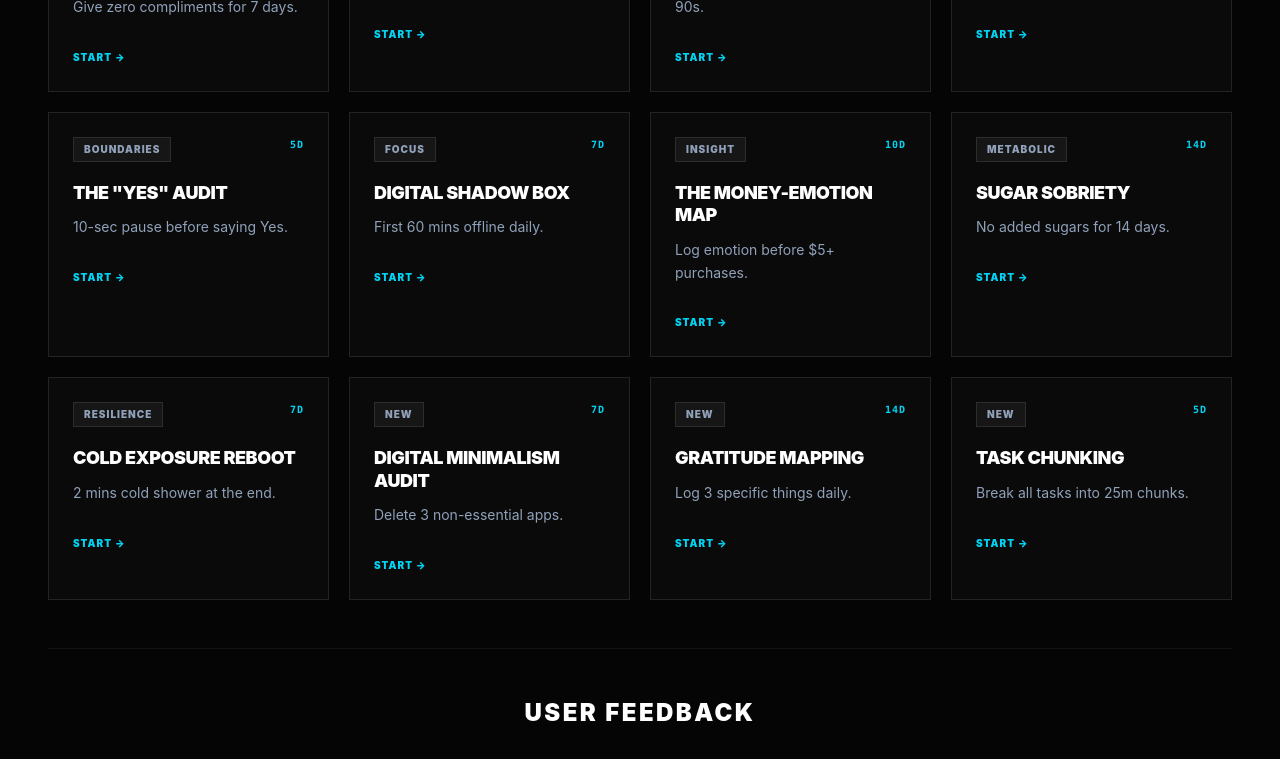
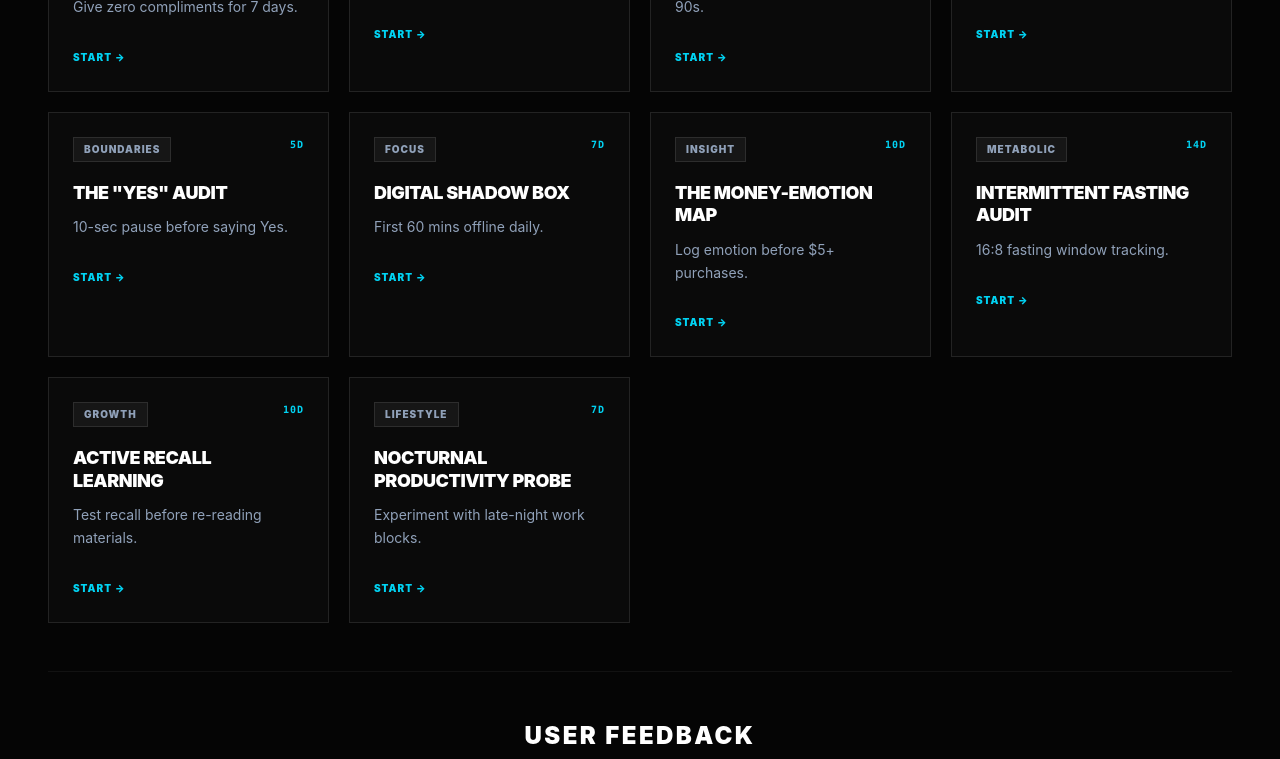
Before and after one commit to aksharap22/LifeOS, a React (Vite) app in the folder frontend/: page / in a window 1280 px wide. Shown: the part 1616-2375 px from the top of the page. Built offline with nearby package versions, Linux system fonts and the light colour scheme.

Commit message:
Fix: Replace duplicate challenges with unique experiments

```diff
--- a/frontend/src/data/challengeTemplates.ts
+++ b/frontend/src/data/challengeTemplates.ts
@@ -46,7 +46,7 @@ export const challengeTemplates: ChallengeTemplate[] = [
     badge: 'High Impact',
     category: 'Lifestyle',
     duration: 14,
-    description: 'Shift your deep-work block 2 hours earlier/later.',
+    description: 'Shift your primary deep-work block 2 hours earlier/later.',
     hypothesis: 'Working in alignment with your natural biological clock increases focus.',
     metrics: [{ name: 'Clarity', type: 'Rating Scale' }],
     prompts: ['What time did you start?'],
@@ -161,63 +161,39 @@ export const challengeTemplates: ChallengeTemplate[] = [
     tags: ['money', 'behavioral', 'spending'],
   },
   {
-    id: 'sugar-sobriety',
-    title: 'Sugar Sobriety',
+    id: 'fasting-audit',
+    title: 'Intermittent Fasting Audit',
     badge: 'Metabolic',
     category: 'Health',
     duration: 14,
-    description: 'No added sugars for 14 days.',
-    hypothesis: 'Stable blood sugar = stable energy.',
-    metrics: [{ name: 'Energy', type: 'Rating Scale' }],
-    prompts: ['How was energy?'],
-    tags: ['health', 'sugar', 'diet'],
+    description: '16:8 fasting window tracking.',
+    hypothesis: 'Fasting improves metabolic flexibility and focus.',
+    metrics: [{ name: 'Energy Stability', type: 'Rating Scale' }],
+    prompts: ['How was your hunger levels?'],
+    tags: ['health', 'diet', 'metabolic', 'fasting'],
   },
   {
-    id: 'cold-exposure-reboot',
-    title: 'Cold Exposure Reboot',
-    badge: 'Resilience',
-    category: 'Health',
-    duration: 7,
-    description: '2 mins cold shower at the end.',
-    hypothesis: 'Cold builds resilience/dopamine.',
-    metrics: [{ name: 'Alertness', type: 'Rating Scale' }],
-    prompts: ['How did it feel?'],
-    tags: ['health', 'cold', 'resilience'],
+    id: 'active-recall',
+    title: 'Active Recall Learning',
+    badge: 'Growth',
+    category: 'Productivity',
+    duration: 10,
+    description: 'Test recall before re-reading materials.',
+    hypothesis: 'Active retrieval consolidates memory faster.',
+    metrics: [{ name: 'Retention', type: 'Percentage' }],
+    prompts: ['What did you recall correctly?'],
+    tags: ['learning', 'productivity', 'study', 'growth'],
   },
   {
-    id: 'digital-minimalism',
-    title: 'Digital Minimalism Audit',
-    badge: 'New',
+    id: 'nocturnal-probe',
+    title: 'Nocturnal Productivity Probe',
+    badge: 'Lifestyle',
     category: 'Lifestyle',
     duration: 7,
-    description: 'Delete 3 non-essential apps.',
-    hypothesis: 'Less friction = more presence.',
-    metrics: [{ name: 'Peace', type: 'Rating Scale' }],
-    prompts: ['What did you delete?'],
-    tags: ['lifestyle', 'minimalism', 'digital', 'focus'],
-  },
-  {
-    id: 'gratitude-mapping',
-    title: 'Gratitude Mapping',
-    badge: 'New',
-    category: 'Emotional',
-    duration: 14,
-    description: 'Log 3 specific things daily.',
-    hypothesis: 'Intentional gratitude rewires the brain.',
-    metrics: [{ name: 'Happiness', type: 'Rating Scale' }],
-    prompts: ['What are you grateful for?'],
-    tags: ['emotional', 'gratitude', 'happiness'],
-  },
-  {
-    id: 'task-chunking',
-    title: 'Task Chunking',
-    badge: 'New',
-    category: 'Productivity',
-    duration: 5,
-    description: 'Break all tasks into 25m chunks.',
-    hypothesis: 'Micro-goals reduce procrastination.',
-    metrics: [{ name: 'Completed', type: 'Numeric' }],
-    prompts: ['Did you stick to chunks?'],
-    tags: ['productivity', 'work', 'tasks', 'focus'],
+    description: 'Experiment with late-night work blocks.',
+    hypothesis: 'Quiet night hours may boost output.',
+    metrics: [{ name: 'Output', type: 'Rating Scale' }],
+    prompts: ['Did you work effectively?'],
+    tags: ['lifestyle', 'work', 'night', 'productivity'],
   },
 ];
```
